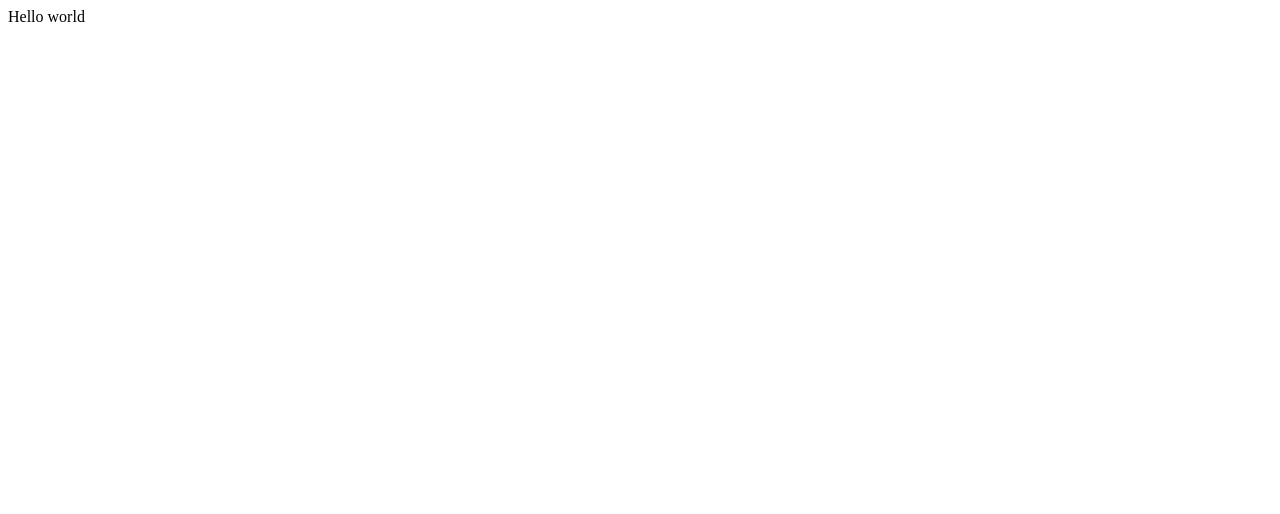
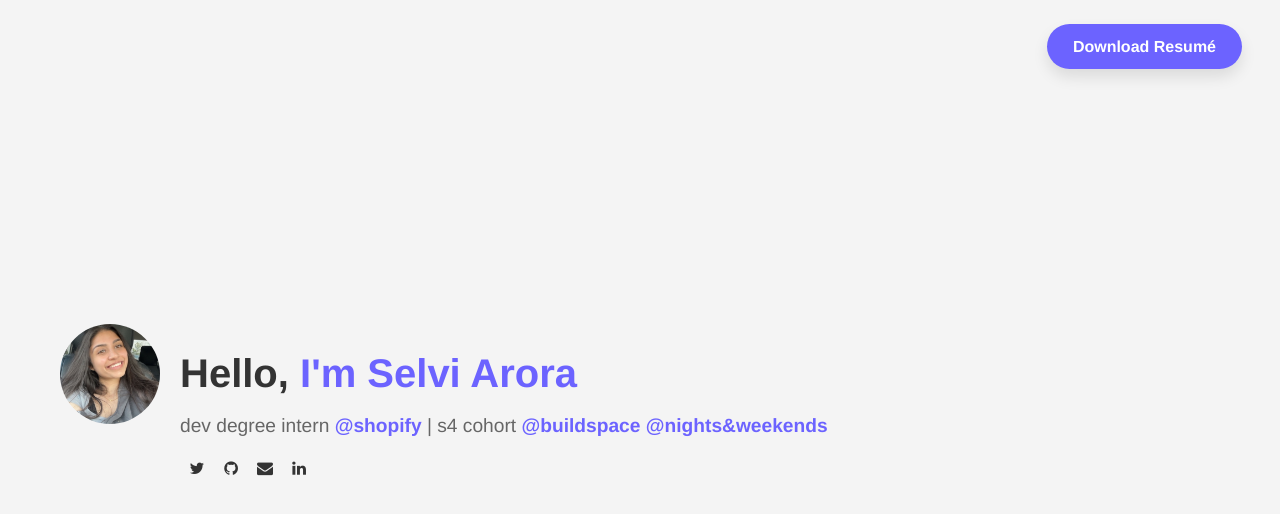
Before and after one commit to selviarora/selviarora.github.io, a plain HTML site: page index.html in a window 1280 px wide. Drawn offline with Linux system fonts and the light colour scheme.

Commit message:
title/des

```diff
--- a/index.html
+++ b/index.html
@@ -1 +1,32 @@
-Hello world
+<!DOCTYPE html>
+<html>
+<head>
+    <title>Hello, I'm Selvi Arora</title>
+    <link rel="stylesheet" type="text/css" href="styles.css">
+    <link rel="stylesheet" href="https://cdnjs.cloudflare.com/ajax/libs/font-awesome/4.7.0/css/font-awesome.min.css">
+</head>
+<body>
+
+  <a href="resume.pdf" download class="resume-button">Download Resumé</a>
+    <main>
+        <div class="profile">
+            <img src="ss.JPG" alt="Profile Picture" class="profile-pic">
+            <div class="profile-content">
+                <div class="profile-text">
+                    <h1>Hello, <span>I'm Selvi Arora</span></h1>
+                    <h2>dev degree intern <a href="https://www.shopify.com/" class="highlight">@shopify</a> | s4 cohort <a href="https://www.buildspace.so/" class="highlight">@buildspace</a> <a href="https://twitter.com/_nightsweekends/" class="highlight">@nights&weekends</a></h2>
+                </div>
+
+                <div class="social-icons">
+                    <a href="https://twitter.com/selviaroraa" class="fa fa-twitter" aria-label="Twitter"></a>
+                    <a href="https://github.com/selviarora" class="fa fa-github" aria-label="Github"></a>
+                    <a href="aroraselvi@gmail.com" class="fa fa-envelope" aria-label="Email"></a>
+                    <a href="https://www.linkedin.com/in/selvi-arora-bba841289/" class="fa fa-linkedin" aria-label="LinkedIn"></a>
+                </div>
+
+            </div>
+
+        </div>
+    </main>
+</body>
+</html>
--- /dev/null
+++ b/styles.css
@@ -0,0 +1,152 @@
+body {
+  font-family: 'Helvetica Neue', sans-serif;
+  margin: 0;
+  padding: 0;
+  background-color: #f4f4f4; /* Light background to add contrast */
+  display: flex;
+  justify-content: flex-start;
+  align-items: center;
+  height: 100vh;
+  padding-left: 60px;
+  color: #333;
+  position: relative; /* Add this line to your existing body styles */
+}
+
+main {
+  text-align: left;
+  max-width: 800px;
+}
+
+.profile {
+  display: flex;
+  align-items: flex-start; /* Align the items to the start */
+  gap: 20px;
+}
+
+.profile-pic {
+  width: 100px;
+  height: 100px;
+  border-radius: 50%;
+  object-fit: cover;
+  object-position: 10% 70%;
+  transform: rotate(270deg);
+}
+
+.profile-content {
+  display: flex;
+  flex-direction: column;
+  justify-content: flex-start; /* Align the content to the start */
+}
+
+h1 {
+  font-size: 2.5em;
+  margin-bottom: 0.1em; /* Reduce the space below the title */
+  font-weight: bold; /* Make the title bold */
+}
+
+h1 span {
+  color: #6c63ff;
+}
+
+.profile-details {
+  display: flex;
+  flex-direction: column;
+  justify-content: flex-start; /* Align the details to the start */
+}
+
+h2 {
+  font-size: 1.2em;
+  color: #666;
+  font-weight: normal;
+  margin-bottom: 1em; /* Reduce the space below the description */
+  line-height: 1.5; /* Improve readability */
+}
+
+.highlight {
+  color: #6c63ff;
+  text-decoration: none;
+  font-weight: bold;
+  transition: color 0.3s ease;
+}
+
+.highlight:hover {
+  color: #4b4b7f;
+}
+
+.social-icons {
+  display: flex;
+  justify-content: flex-start;
+  align-items: center; /* Align the icons vertically */
+}
+
+.fa {
+  padding: 0;
+  font-size: 24px;
+  width: 30px;
+  text-align: center;
+  text-decoration: none;
+  margin: 0 2px;
+  color: #333;
+  transition: transform 0.3s ease;
+}
+
+.fa:hover {
+  transform: scale(1.2);
+}
+.resume-button {
+  position: absolute;
+  top: 3vh; /* Adjust as needed */
+  right: 3vw; /* Adjust as needed */
+  padding: 1.7vh 2vw;
+  font-size: 1em;
+  text-decoration: none;
+  color: #fff;
+  background-color: #6c63ff;
+  border-radius: 50px;
+  transition: background-color 0.3s ease;
+  box-shadow: 0px 8px 15px rgba(0, 0, 0, 0.1);
+  font-weight: bold;
+}
+
+.resume-button:hover {
+  background-color: #4b4b7f;
+}
+
+.resume-button:hover {
+  background-color: #4b4b7f;
+}
+
+.resume-button:hover {
+  background-color: #4b4b7f;
+  transform: scale(1.05); /* Add a subtle zoom effect on hover */
+}
+
+.contact-button {
+  position: absolute;
+  top: 20px;
+  right: 150px; /* Adjust this value as needed */
+  padding: 10px 20px;
+  font-size: 1em;
+  text-decoration: none;
+  color: #fff;
+  background-color: #6c63ff;
+  border-radius: 35px;
+  transition: background-color 0.3s ease;
+}
+
+.contact-button:hover {
+  background-color: #4b4b7f;
+}
+
+.coffee-chat-link {
+  display: inline-block;
+  margin-top: 20px;
+  text-decoration: none;
+  color: #6c63ff;
+  font-size: 1em;
+  transition: color 0.3s ease;
+}
+
+.coffee-chat-link:hover {
+  color: #4b4b7f;
+}
```
Also changed, not shown: ss.JPG (added), 1 other file.
